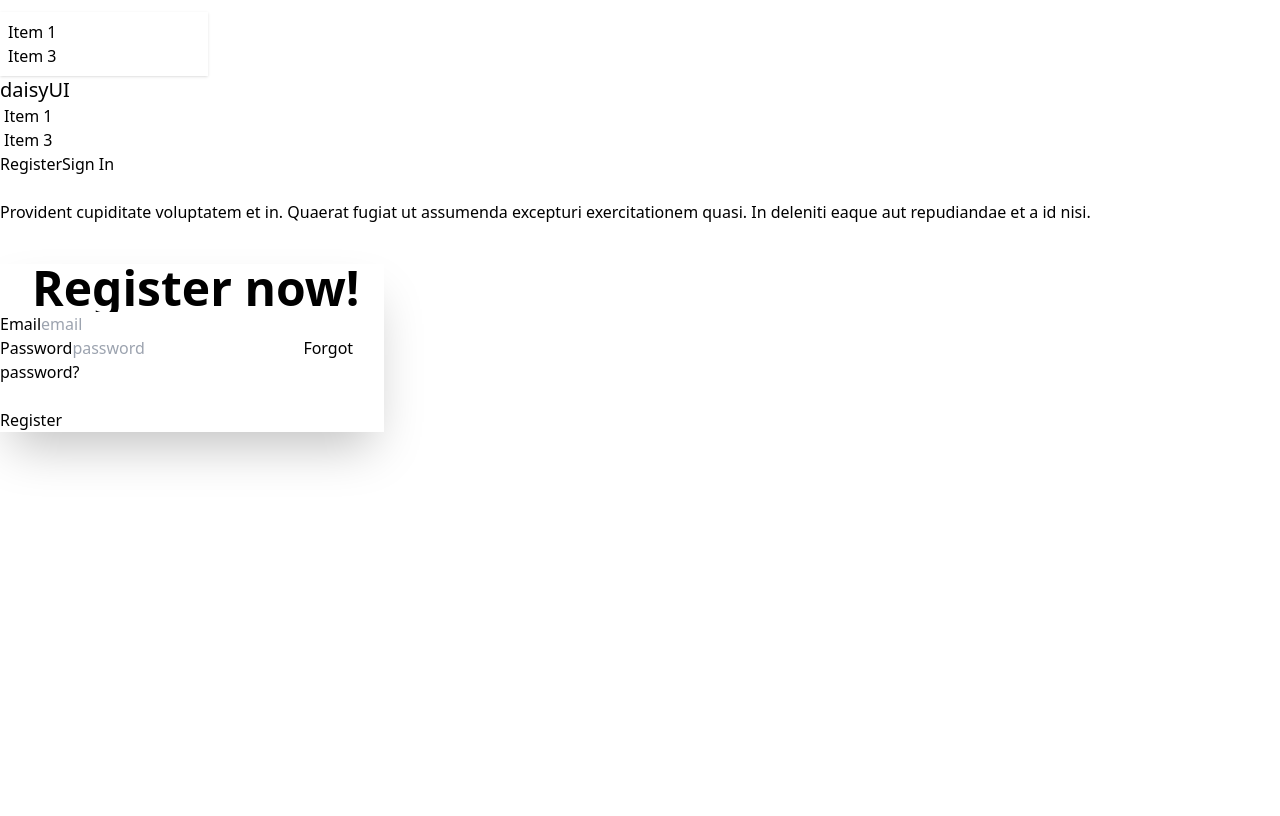
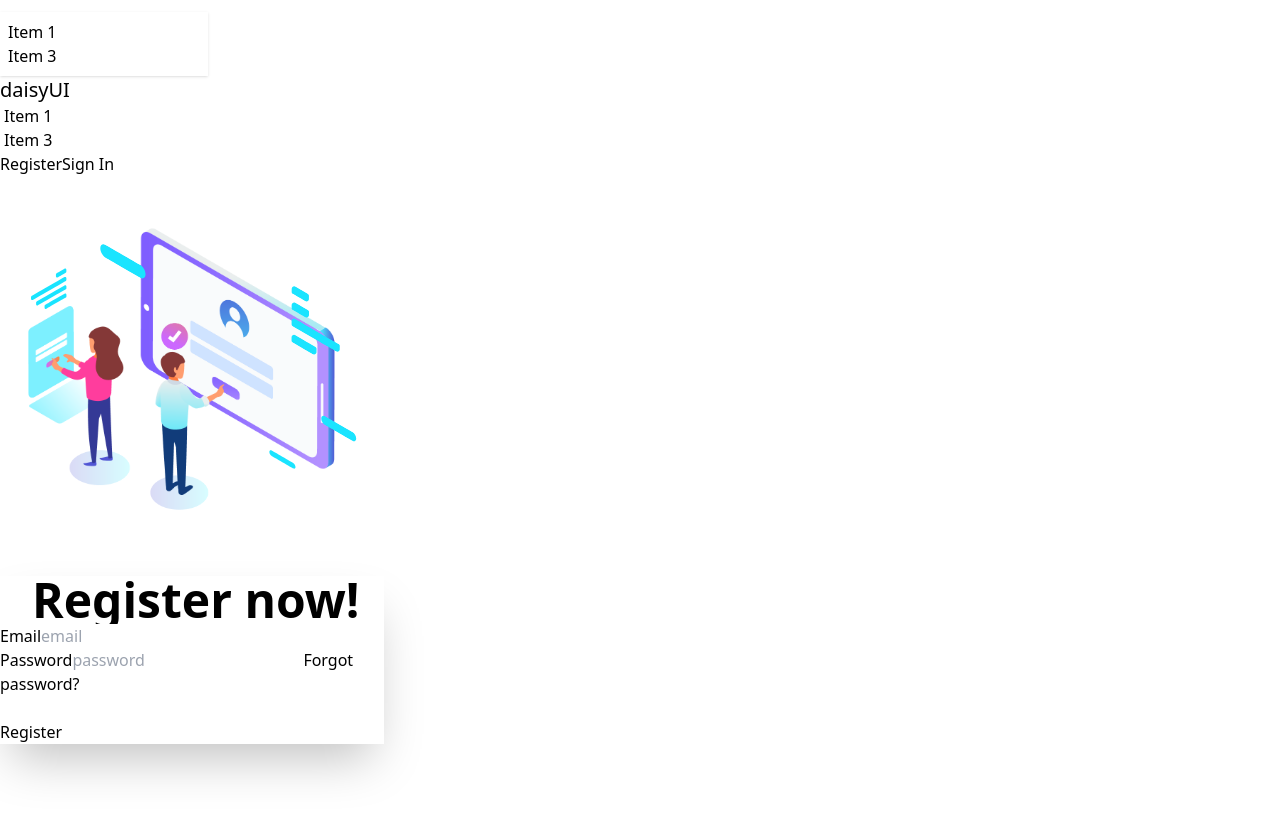
Before and after one commit to najmul19/JWT-and-Axios, a React (Vite) app in the folder job-portal-client/: page /register in a window 1280 px wide. Shown: the top 816 px of the page. Built offline with nearby package versions, Linux system fonts and the light colour scheme.

Commit message:
lottie react and firebase setup

```diff
--- a/job-portal-client/package.json
+++ b/job-portal-client/package.json
@@ -10,7 +10,9 @@
     "preview": "vite preview"
   },
   "dependencies": {
+    "firebase": "^11.6.1",
     "localforage": "^1.10.0",
+    "lottie-react": "^2.4.1",
     "match-sorter": "^8.0.0",
     "react": "^19.0.0",
     "react-dom": "^19.0.0",
--- /dev/null
+++ b/job-portal-client/src/Firebase/firebase.init.js
@@ -0,0 +1,17 @@
+// Import the functions you need from the SDKs you need
+import { initializeApp } from "firebase/app";
+// TODO: Add SDKs for Firebase products that you want to use
+// https://firebase.google.com/docs/web/setup#available-libraries
+
+// Your web app's Firebase configuration
+const firebaseConfig = {
+  apiKey: VITE_apiKey ,
+  authDomain: VITE_authDomain ,
+  projectId: VITE_projectId ,
+  storageBucket: VITE_storageBucket ,
+  messagingSenderId: VITE_messagingSenderId ,
+  appId: VITE_appId ,
+};
+
+// Initialize Firebase
+const app = initializeApp(firebaseConfig);
--- a/job-portal-client/src/Pages/Register/Register.jsx
+++ b/job-portal-client/src/Pages/Register/Register.jsx
@@ -1,25 +1,32 @@
 import React from "react";
+import Lottie from "lottie-react";
+import registerLottieData from '../../assets/Lottie/register.json'
+const Register = () => {
+    const handleRegister=(e)=>{
+        e.preventDefault()
+        const form = e.target;
+        const email = form.email.value
+        const password = form.password.value
+        console.log({email,password})
+        // pass validation
 
-const Register = () => {
+
+    }
   return (
     <div className="hero bg-base-200 min-h-screen">
       <div className="hero-content flex-col lg:flex-row-reverse">
-        <div className="text-center lg:text-left">
-
-          <p className="py-6">
-            Provident cupiditate voluptatem et in. Quaerat fugiat ut assumenda
-            excepturi exercitationem quasi. In deleniti eaque aut repudiandae et
-            a id nisi.
-          </p>
+        <div className="text-center lg:text-left w-96">
+         <Lottie animationData={registerLottieData}></Lottie>
         </div>
         <div className="card bg-base-100 w-full max-w-sm shrink-0 shadow-2xl">
         <h1 className= "ml-8 mt-4 text-5xl font-bold">Register now!</h1>
-          <form className="card-body">
+          <form onSubmit={handleRegister} className="card-body">
             <div className="form-control">
               <label className="label">
                 <span className="label-text">Email</span>
               </label>
               <input
+              name="email"
                 type="email"
                 placeholder="email"
                 className="input input-bordered"
@@ -31,6 +38,7 @@ const Register = () => {
                 <span className="label-text">Password</span>
               </label>
               <input
+              name="password"
                 type="password"
                 placeholder="password"
                 className="input input-bordered"
```
Also changed, not shown: 1 other file (tests, documents, lock files or other folders).
